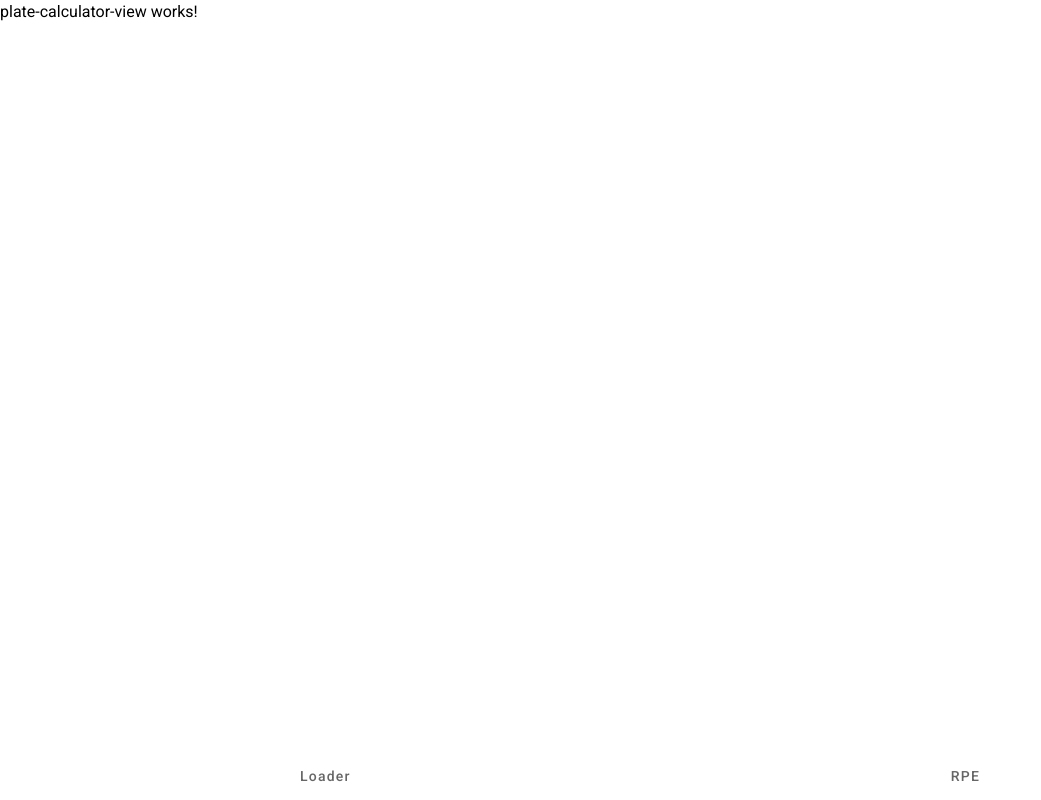
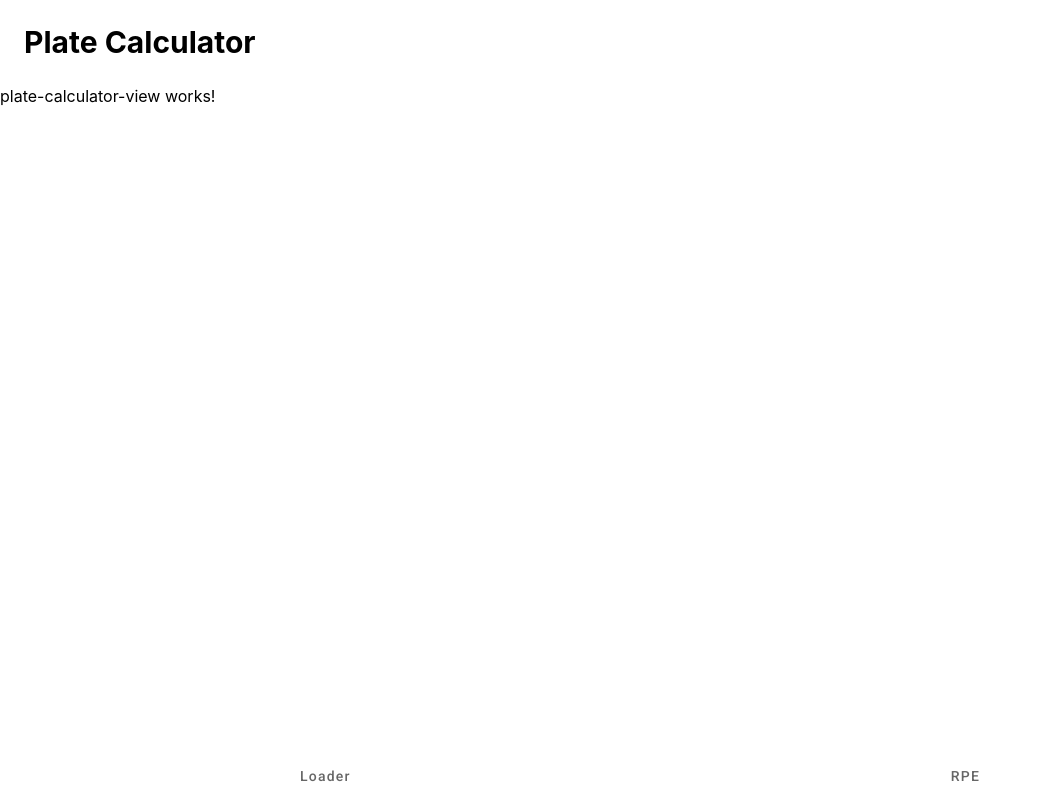
Before and after one commit to eduardoRubioG/kelo-pwa, an Angular app: page /plate-calculator in a window 1280 px wide. Shown: the whole page, without its empty margins (0-1041 px from the left). Built offline with nearby package versions, Linux system fonts and the light colour scheme.

Commit message:
Adding basic header component

```diff
--- a/angular.json
+++ b/angular.json
@@ -12,7 +12,7 @@
       },
       "root": "",
       "sourceRoot": "src",
-      "prefix": "app",
+      "prefix": "kelo",
       "architect": {
         "build": {
           "builder": "@angular-devkit/build-angular:application",
--- a/src/app/app.component.html
+++ b/src/app/app.component.html
@@ -1,2 +1,3 @@
-<app-nav-tab />
+<kelo-app-header />
 <router-outlet />
+<kelo-nav-tab />
--- a/src/app/app.component.ts
+++ b/src/app/app.component.ts
@@ -2,6 +2,7 @@ import { Component } from '@angular/core';
 import { CommonModule } from '@angular/common';
 import { RouterLink, RouterLinkActive, RouterOutlet } from '@angular/router';
 import { NavTabComponent } from './components/nav-tab/nav-tab.component';
+import { AppHeaderComponent } from './components/app-header/app-header.component';
 
 @Component({
   selector: 'app-root',
@@ -9,6 +10,7 @@ import { NavTabComponent } from './components/nav-tab/nav-tab.component';
   imports: [
     CommonModule,
     NavTabComponent,
+    AppHeaderComponent,
     RouterLink,
     RouterOutlet,
     RouterLinkActive,
--- a/src/app/app.routes.ts
+++ b/src/app/app.routes.ts
@@ -6,9 +6,15 @@ export const routes: Routes = [
   {
     path: 'plate-calculator',
     component: PlateCalculatorViewComponent,
+    data: {
+      title: 'Plate Calculator',
+    },
   },
   {
     path: 'rpe-calculator',
     component: RpeCalculatorViewComponent,
+    data: {
+      title: 'RPE Calculator',
+    },
   },
 ];
--- /dev/null
+++ b/src/app/components/app-header/app-header.component.html
@@ -0,0 +1,3 @@
+<div class="p-6">
+    <h1 class="text-3xl font-bold">{{ title }}</h1>
+</div>
--- /dev/null
+++ b/src/app/components/app-header/app-header.component.ts
@@ -0,0 +1,43 @@
+import { Component } from '@angular/core';
+import { CommonModule } from '@angular/common';
+import { ActivatedRoute, NavigationEnd, Router } from '@angular/router';
+import { Subject, distinctUntilChanged, filter, map, takeUntil } from 'rxjs';
+
+@Component({
+  selector: 'kelo-app-header',
+  standalone: true,
+  imports: [CommonModule],
+  templateUrl: './app-header.component.html',
+})
+export class AppHeaderComponent {
+  constructor(
+    private readonly router: Router,
+    private readonly activatedRoute: ActivatedRoute
+  ) {}
+
+  public title: string = '';
+  private destroy$: Subject<void> = new Subject();
+
+  ngOnInit(): void {
+    // get the data object from routes
+    this.router.events
+      .pipe(
+        takeUntil(this.destroy$),
+        filter((event) => event instanceof NavigationEnd),
+        map(() => {
+          let child = this.activatedRoute.firstChild;
+          while (child?.firstChild) {
+            child = child.firstChild;
+          }
+          if (child?.snapshot.data['title']) {
+            return child?.snapshot.data['title'];
+          }
+          return this.title;
+        }),
+        distinctUntilChanged()
+      )
+      .subscribe((title: string) => {
+        this.title = title;
+      });
+  }
+}
--- a/src/app/components/nav-tab/nav-tab.component.ts
+++ b/src/app/components/nav-tab/nav-tab.component.ts
@@ -5,7 +5,7 @@ import { RouterLink } from '@angular/router';
 import { NavRoutes } from '../../types/kelo.interface';
 
 @Component({
-  selector: 'app-nav-tab',
+  selector: 'kelo-nav-tab',
   standalone: true,
   imports: [CommonModule, MatTabsModule, RouterLink],
   templateUrl: './nav-tab.component.html',
--- a/src/app/components/plate-calculator-view/plate-calculator-view.component.ts
+++ b/src/app/components/plate-calculator-view/plate-calculator-view.component.ts
@@ -2,7 +2,7 @@ import { Component } from '@angular/core';
 import { CommonModule } from '@angular/common';
 
 @Component({
-  selector: 'app-plate-calculator-view',
+  selector: 'kelo-plate-calculator-view',
   standalone: true,
   imports: [CommonModule],
   templateUrl: './plate-calculator-view.component.html',
--- a/src/app/components/rpe-calculator-view/rpe-calculator-view.component.ts
+++ b/src/app/components/rpe-calculator-view/rpe-calculator-view.component.ts
@@ -2,7 +2,7 @@ import { Component } from '@angular/core';
 import { CommonModule } from '@angular/common';
 
 @Component({
-  selector: 'app-rpe-calculator-view',
+  selector: 'kelo-rpe-calculator-view',
   standalone: true,
   imports: [CommonModule],
   templateUrl: './rpe-calculator-view.component.html',
--- a/src/styles.scss
+++ b/src/styles.scss
@@ -4,5 +4,10 @@
 @import "tailwindcss/components";
 @import "tailwindcss/utilities";
 
-html, body { height: 100%; }
-body { margin: 0; font-family: Roboto, "Helvetica Neue", sans-serif; }
+html,
+body {
+  height: 100%;
+}
+body {
+  margin: 0;
+}
```
Also changed, not shown: 1 other file (tests, documents, lock files or other folders).
